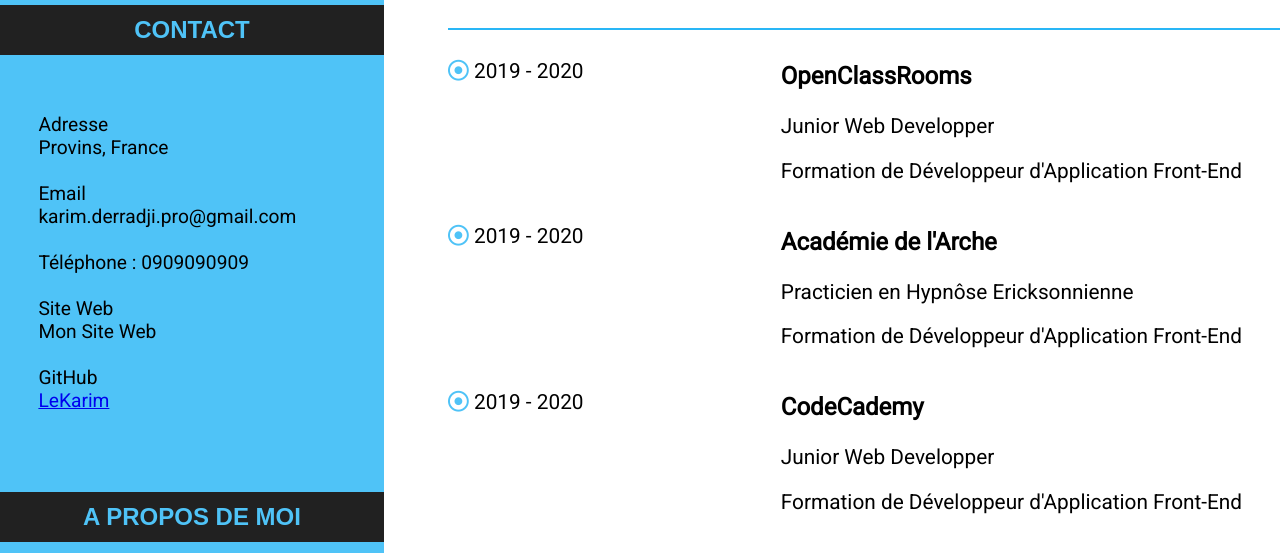
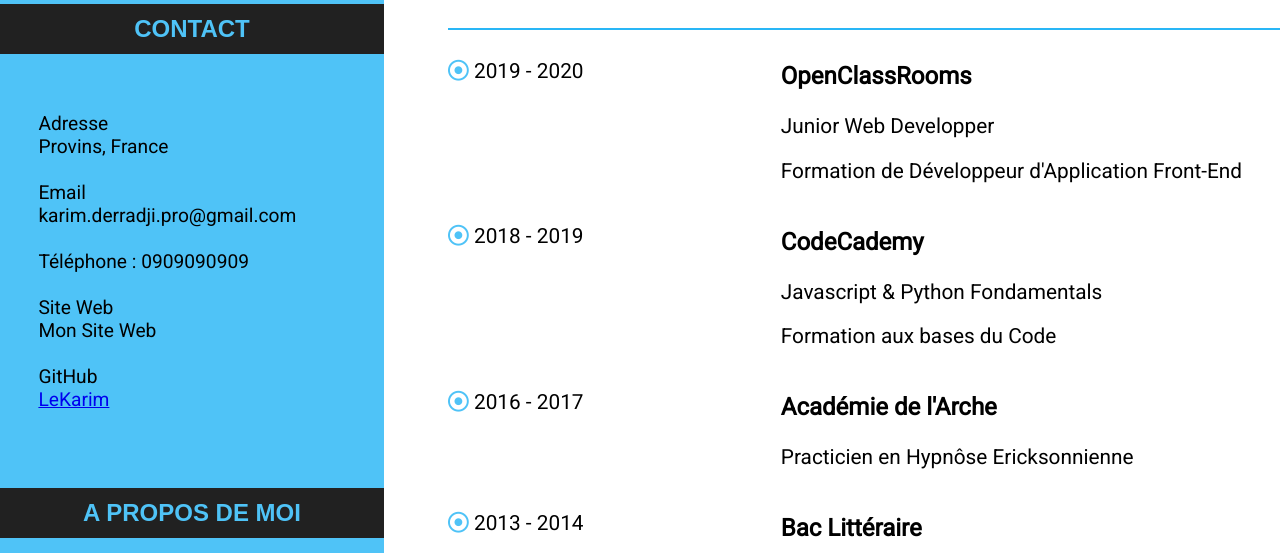
Before and after one commit to LeKarimDerradji/karimderradji, a plain HTML site: page index.html in a window 1280 px wide. Shown: the part 236-789 px from the top of the page. Drawn offline with Linux system fonts and the light colour scheme; a web font is replaced by a local one.

Commit message:
Experience & Formation Final

```diff
--- a/index.html
+++ b/index.html
@@ -38,32 +38,29 @@
         </div>
         <div class="wrapper_list">
           <div class="wrapper_list1">
-            <p><i class="far fa-dot-circle"></i> 2019 - 2020</p>
+            <p><i class="far fa-dot-circle"></i> 2018 - 2019</p>
+          </div>
+          <div class="wrapper_list2">
+            <h3>CodeCademy</h3>
+            <p>Javascript & Python Fondamentals</p>
+            <p>Formation aux bases du Code</p>
+          </div>
+        </div>
+        <div class="wrapper_list">
+          <div class="wrapper_list1">
+            <p><i class="far fa-dot-circle"></i> 2016 - 2017</p>
           </div>
           <div class="wrapper_list2">
             <h3>Académie de l'Arche</h3>
             <p>Practicien en Hypnôse Ericksonnienne</p>
-            <p>Formation de Développeur d'Application Front-End</p>
           </div>
         </div>
         <div class="wrapper_list">
           <div class="wrapper_list1">
-            <p><i class="far fa-dot-circle"></i> 2019 - 2020</p>
-          </div>
-          <div class="wrapper_list2">
-            <h3>CodeCademy</h3>
-            <p>Junior Web Developper</p>
-            <p>Formation de Développeur d'Application Front-End</p>
-          </div>
-        </div>
-        <div class="wrapper_list">
-          <div class="wrapper_list1">
-            <p><i class="far fa-dot-circle"></i> 2018 - 2019</p>
+            <p><i class="far fa-dot-circle"></i> 2013 - 2014</p>
           </div>
           <div class="wrapper_list2">
             <h3>Bac Littéraire</h3>
-            <p>Formation en Coding</p>
-            <p></p>
           </div>
         </div>
       </div>
```
